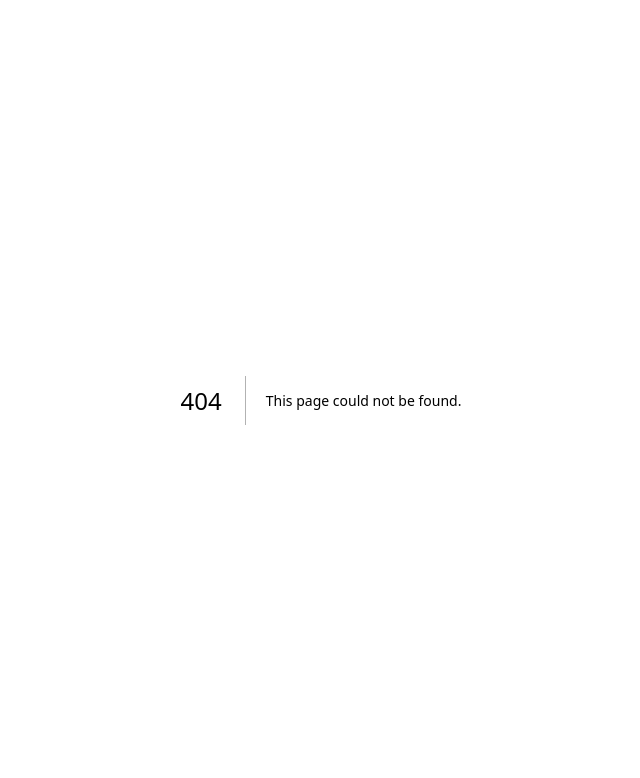
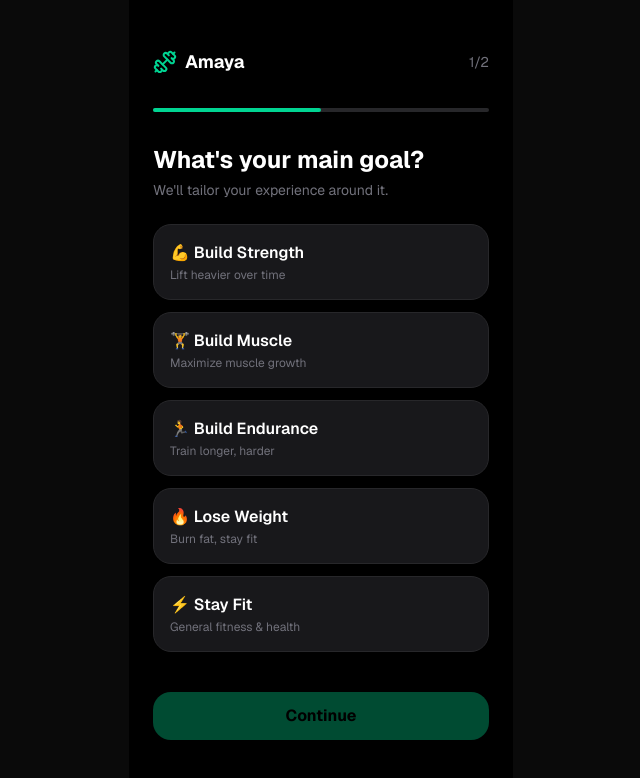
Before and after one commit to mauriciogentile/amaya, a Next.js app: page /onboarding in a window 1280 px wide. Before the commit this address had no page. Shown: the top 778 px of the page, without its empty margins (319-959 px from the left). Built offline with nearby package versions, Linux system fonts and the light colour scheme.

Commit message:
Rebrand to Amaya, onboarding flow, MongoDB connected

```diff
--- /dev/null
+++ b/app/api/user/onboard/route.ts
@@ -0,0 +1,39 @@
+import { auth, currentUser } from "@clerk/nextjs/server";
+import { NextResponse } from "next/server";
+import { connectDB } from "@/lib/db";
+import User from "@/lib/models/User";
+
+export async function POST(req: Request) {
+  const { userId } = await auth();
+  if (!userId) return NextResponse.json({ error: "Unauthorized" }, { status: 401 });
+
+  const clerkUser = await currentUser();
+  const body = await req.json();
+
+  await connectDB();
+
+  const weightKg = body.units === "imperial" && body.weightKg
+    ? parseFloat(body.weightKg) * 0.453592
+    : parseFloat(body.weightKg) || undefined;
+  const heightCm = body.units === "imperial" && body.heightCm
+    ? parseFloat(body.heightCm) * 2.54
+    : parseFloat(body.heightCm) || undefined;
+
+  await User.findOneAndUpdate(
+    { clerkId: userId },
+    {
+      clerkId: userId,
+      name: `${clerkUser?.firstName || ""} ${clerkUser?.lastName || ""}`.trim() || "Athlete",
+      email: clerkUser?.emailAddresses?.[0]?.emailAddress || "",
+      avatar: clerkUser?.imageUrl,
+      goal: body.goal || "general",
+      units: body.units || "metric",
+      age: parseInt(body.age) || undefined,
+      weightKg,
+      heightCm,
+    },
+    { upsert: true, new: true }
+  );
+
+  return NextResponse.json({ ok: true });
+}
--- a/app/layout.tsx
+++ b/app/layout.tsx
@@ -7,9 +7,9 @@ const geist = Geist({ subsets: ["latin"] });
 
 export const metadata: Metadata = {
   title: "FitTrack",
-  description: "Sophisticated workout tracking",
+  description: "Train smarter. Track everything.",
   manifest: "/manifest.json",
-  appleWebApp: { capable: true, statusBarStyle: "black-translucent", title: "FitTrack" },
+  appleWebApp: { capable: true, statusBarStyle: "black-translucent", title: "Amaya" },
 };
 
 export const viewport: Viewport = {
--- /dev/null
+++ b/app/onboarding/page.tsx
@@ -0,0 +1,116 @@
+'use client'
+import { useState } from "react";
+import { useRouter } from "next/navigation";
+import { Dumbbell } from "lucide-react";
+
+const GOALS = [
+  { value: "strength",     label: "💪 Build Strength",   desc: "Lift heavier over time" },
+  { value: "hypertrophy",  label: "🏋️ Build Muscle",     desc: "Maximize muscle growth" },
+  { value: "endurance",    label: "🏃 Build Endurance",  desc: "Train longer, harder" },
+  { value: "weight_loss",  label: "🔥 Lose Weight",      desc: "Burn fat, stay fit" },
+  { value: "general",      label: "⚡ Stay Fit",          desc: "General fitness & health" },
+];
+
+export default function OnboardingPage() {
+  const router = useRouter();
+  const [step, setStep] = useState(1);
+  const [data, setData] = useState({ goal: "", units: "metric", weightKg: "", heightCm: "", age: "" });
+  const [loading, setLoading] = useState(false);
+
+  async function finish() {
+    setLoading(true);
+    await fetch("/api/user/onboard", {
+      method: "POST",
+      headers: { "Content-Type": "application/json" },
+      body: JSON.stringify(data),
+    });
+    router.push("/dashboard");
+  }
+
+  return (
+    <div className="min-h-screen bg-black text-white flex flex-col px-6 pt-12 pb-8 max-w-sm mx-auto">
+      {/* Header */}
+      <div className="flex items-center gap-2 mb-8">
+        <Dumbbell className="w-6 h-6 text-emerald-400" />
+        <span className="text-lg font-bold">Amaya</span>
+        <span className="ml-auto text-sm text-zinc-500">{step}/2</span>
+      </div>
+
+      {/* Progress bar */}
+      <div className="w-full bg-zinc-800 rounded-full h-1 mb-8">
+        <div className="bg-emerald-400 h-1 rounded-full transition-all" style={{ width: `${(step/2)*100}%` }} />
+      </div>
+
+      {step === 1 && (
+        <div className="flex-1 space-y-6">
+          <div>
+            <h1 className="text-2xl font-bold">What's your main goal?</h1>
+            <p className="text-zinc-500 text-sm mt-1">We'll tailor your experience around it.</p>
+          </div>
+          <div className="space-y-3">
+            {GOALS.map(g => (
+              <button key={g.value} onClick={() => setData(d => ({ ...d, goal: g.value }))}
+                className={`w-full text-left p-4 rounded-2xl border transition-all ${
+                  data.goal === g.value
+                    ? "border-emerald-400 bg-emerald-400/10"
+                    : "border-zinc-800 bg-zinc-900"
+                }`}>
+                <p className="font-semibold">{g.label}</p>
+                <p className="text-xs text-zinc-500 mt-0.5">{g.desc}</p>
+              </button>
+            ))}
+          </div>
+          <button disabled={!data.goal} onClick={() => setStep(2)}
+            className="w-full bg-emerald-500 disabled:opacity-40 text-black font-bold h-12 rounded-2xl transition-colors mt-4">
+            Continue
+          </button>
+        </div>
+      )}
+
+      {step === 2 && (
+        <div className="flex-1 space-y-6">
+          <div>
+            <h1 className="text-2xl font-bold">A few quick stats</h1>
+            <p className="text-zinc-500 text-sm mt-1">Optional — you can skip any field.</p>
+          </div>
+
+          <div className="space-y-4">
+            {/* Units toggle */}
+            <div className="flex rounded-xl overflow-hidden border border-zinc-800">
+              {["metric","imperial"].map(u => (
+                <button key={u} onClick={() => setData(d => ({...d, units: u}))}
+                  className={`flex-1 py-2 text-sm font-medium transition-colors ${
+                    data.units === u ? "bg-emerald-500 text-black" : "bg-zinc-900 text-zinc-400"
+                  }`}>
+                  {u === "metric" ? "Metric (kg/cm)" : "Imperial (lbs/in)"}
+                </button>
+              ))}
+            </div>
+
+            {[
+              { key: "age",      label: "Age",    placeholder: "e.g. 28",  type: "number" },
+              { key: "weightKg", label: data.units === "metric" ? "Weight (kg)" : "Weight (lbs)", placeholder: data.units === "metric" ? "e.g. 80" : "e.g. 176", type: "number" },
+              { key: "heightCm", label: data.units === "metric" ? "Height (cm)" : "Height (in)",  placeholder: data.units === "metric" ? "e.g. 178" : "e.g. 70",  type: "number" },
+            ].map(({ key, label, placeholder, type }) => (
+              <div key={key}>
+                <label className="text-sm text-zinc-400 mb-1 block">{label}</label>
+                <input
+                  type={type}
+                  placeholder={placeholder}
+                  value={(data as any)[key]}
+                  onChange={e => setData(d => ({...d, [key]: e.target.value}))}
+                  className="w-full bg-zinc-900 border border-zinc-800 rounded-xl px-4 py-3 text-white placeholder-zinc-600 focus:outline-none focus:border-emerald-400"
+                />
+              </div>
+            ))}
+          </div>
+
+          <button onClick={finish} disabled={loading}
+            className="w-full bg-emerald-500 disabled:opacity-60 text-black font-bold h-12 rounded-2xl transition-colors">
+            {loading ? "Setting up…" : "Let's go 🚀"}
+          </button>
+        </div>
+      )}
+    </div>
+  );
+}
--- a/app/page.tsx
+++ b/app/page.tsx
@@ -7,10 +7,10 @@ export default function LandingPage() {
       <div className="text-center space-y-3">
         <div className="flex items-center justify-center gap-2 mb-2">
           <Dumbbell className="w-10 h-10 text-emerald-400" />
-          <h1 className="text-4xl font-bold tracking-tight">FitTrack</h1>
+          <h1 className="text-4xl font-bold tracking-tight">Amaya</h1>
         </div>
         <p className="text-zinc-400 text-lg max-w-sm">
-          Sophisticated workout tracking — built for people who take training seriously.
+          Train smarter. Track everything.
         </p>
       </div>
 
@@ -30,16 +30,10 @@ export default function LandingPage() {
       </div>
 
       <div className="flex flex-col gap-3 w-full max-w-sm">
-        <Link
-          href="/sign-up"
-          className="flex items-center justify-center w-full bg-emerald-500 hover:bg-emerald-600 text-black font-bold h-12 rounded-2xl text-base transition-colors"
-        >
+        <Link href="/sign-up" className="flex items-center justify-center w-full bg-emerald-500 hover:bg-emerald-600 text-black font-bold h-12 rounded-2xl text-base transition-colors">
           Get Started — Free
         </Link>
-        <Link
-          href="/sign-in"
-          className="flex items-center justify-center w-full border border-zinc-700 text-white hover:bg-zinc-900 h-12 rounded-2xl text-base transition-colors"
-        >
+        <Link href="/sign-in" className="flex items-center justify-center w-full border border-zinc-700 text-white hover:bg-zinc-900 h-12 rounded-2xl text-base transition-colors">
           Sign In
         </Link>
       </div>
```
Also changed, not shown: public/manifest.json.
